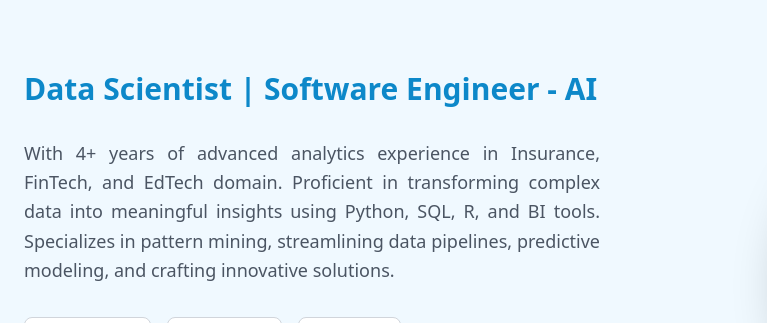
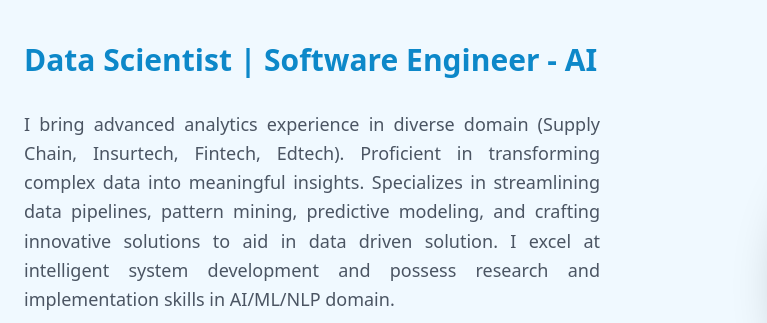
Before and after one commit to jonamadk/jonamadk.github.io, a website: page index.html in a window 1280 px wide. Shown: the part 139-462 px from the top of the page, 0-767 px from the left. Drawn offline with nearby package versions, Linux system fonts and the light colour scheme.

Commit message:
Add the summary at  index.html

```diff
--- a/index.html
+++ b/index.html
@@ -129,10 +129,9 @@
                     </h1>
 
                     <p class="mt-6 text-lg text-justify text-gray-600 dark:text-slate-400 max-w-xl leading-relaxed mx-auto md:mx-0">
-                        With 4+ years of advanced analytics experience in Insurance, FinTech, and EdTech domain.
-                        Proficient in transforming complex data into meaningful insights using Python, SQL, R, and BI
-                        tools. Specializes in pattern mining, streamlining data pipelines, predictive modeling, and
-                        crafting innovative solutions.
+                        I bring advanced analytics experience in diverse domain (Supply Chain, Insurtech, Fintech, Edtech).
+                        Proficient in transforming complex data into meaningful insights. Specializes in streamlining data pipelines, pattern mining, predictive modeling, and
+                        crafting innovative solutions to aid in data driven solution. I excel at intelligent system development and possess research and implementation skills in AI/ML/NLP domain.
                     </p>
 
                     <div class="mt-6 flex flex-wrap gap-4 justify-center md:justify-start">
```
